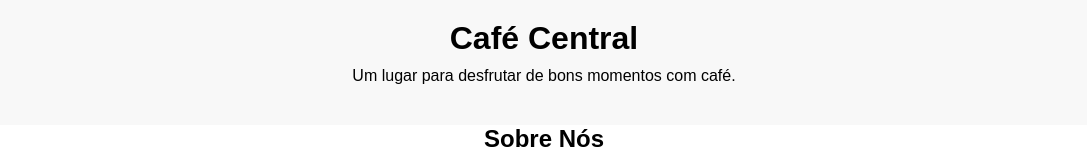
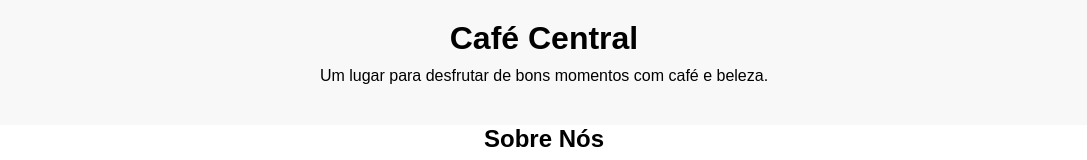
Before and after one commit to amanandrade/cafeteria-central, a website: page public/index.html in a window 1280 px wide. Shown: the top 160 px of the page, without its empty margins (96-1183 px from the left). Drawn offline with Linux system fonts and the light colour scheme.

Commit message:
ajustando testing

```diff
--- a/public/index.html
+++ b/public/index.html
@@ -11,7 +11,7 @@
         <header>
             <div class="container">
                 <h1>Café Central</h1>
-                <p>Um lugar para desfrutar de bons momentos com café.</p>
+                <p>Um lugar para desfrutar de bons momentos com café e beleza.</p>
             </div>
         </header>
 
```
